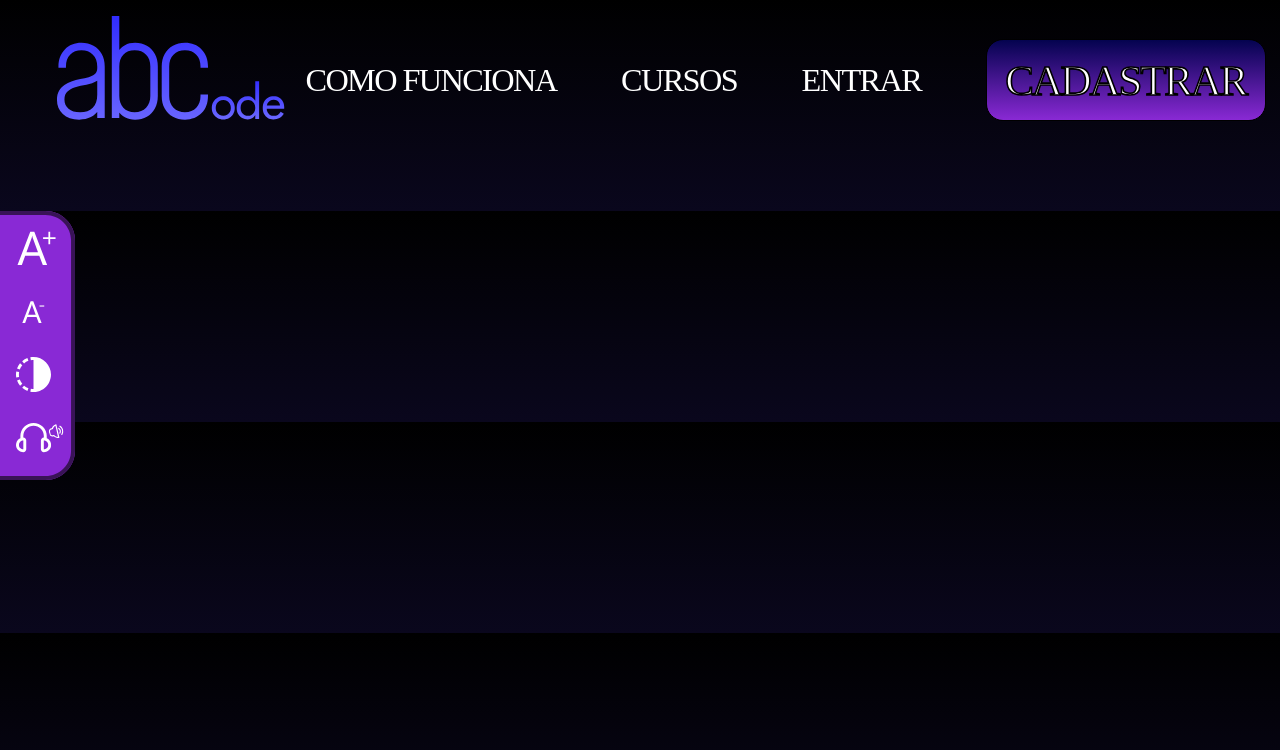
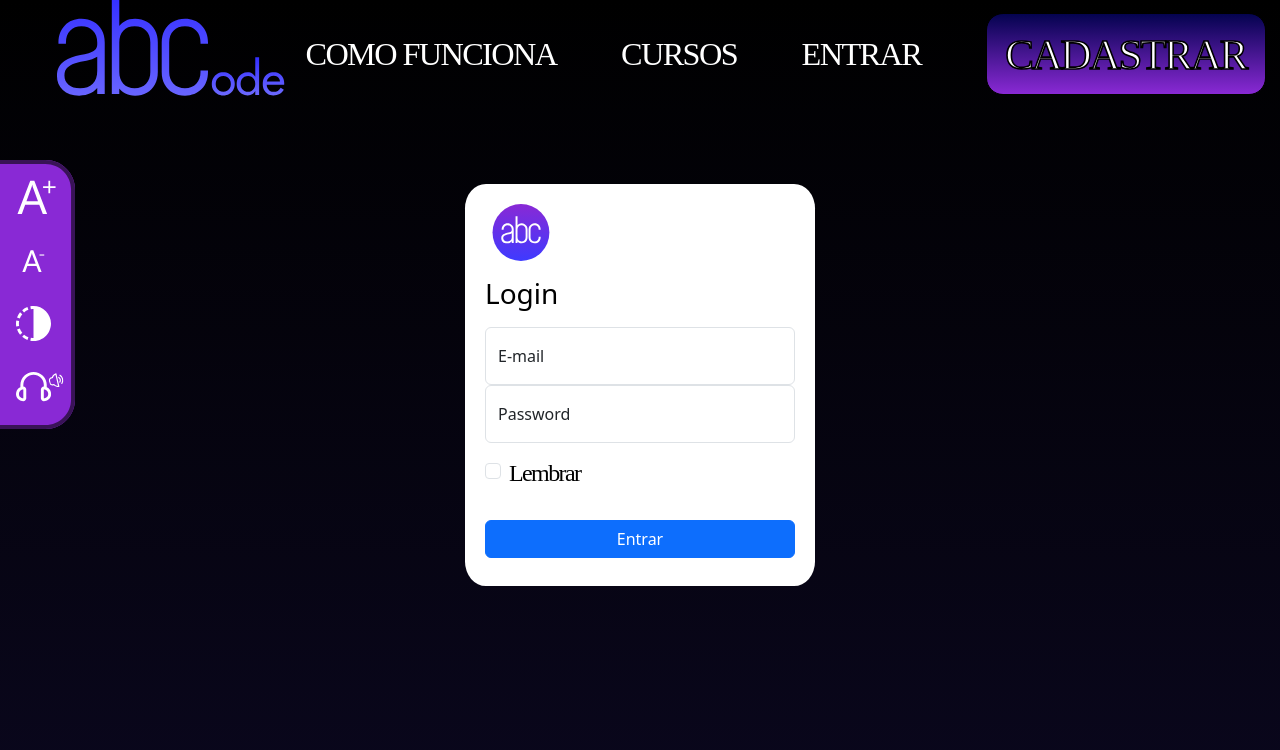
Before and after one commit to fabiodfilho/abcode, a plain HTML site: page login.html in a window 1280 px wide. Drawn offline with nearby package versions, Linux system fonts and the light colour scheme; a web font is replaced by a local one.

Commit message:
Adicionando formulário de login (html e css)

```diff
--- a/css/global.css
+++ b/css/global.css
@@ -5,6 +5,12 @@
     color: #fff;
   }
 
+  h3 {
+    font-family: Mohave;
+    font-size: 32.3px;
+    letter-spacing: -1.61px;
+    color: #fff;
+  }
   body {
     background-image: linear-gradient(to bottom, #000, #0a071d);
   }
--- /dev/null
+++ b/css/login.css
@@ -0,0 +1,15 @@
+html,body{
+    height: 100%;
+    }
+
+    .form-containerrr{
+    max-width: 350px;
+    padding: 1rem;
+    background-color: white; /* Define o fundo branco */
+    border-radius: 6%;       /* Define o raio da borda */
+    padding: 20px;
+    }
+
+.teste {
+    margin-right: 15px;
+}
--- a/login.html
+++ b/login.html
@@ -3,19 +3,22 @@
 <head>
     <meta charset="UTF-8">
     <meta name="viewport" content="width=device-width, initial-scale=1.0">
-    <title>ABCode | Java</title>
-    <link rel="stylesheet" href="/css/style.css">
-    <link rel="stylesheet" href="/css/reset.css">
-    <link rel="stylesheet" href="/css/global.css">
+    <title>ABCode | login</title>
+    <link rel="stylesheet" href="css/reset.css">
+    <link rel="stylesheet" href="css/style.css">
+    <link rel="stylesheet" href="css/global.css">
+    <link rel="stylesheet" href="css/login.css">
+    <link href="https://cdn.jsdelivr.net/npm/bootstrap@5.3.3/dist/css/bootstrap.min.css" rel="stylesheet" integrity="sha384-QWTKZyjpPEjISv5WaRU9OFeRpok6YctnYmDr5pNlyT2bRjXh0JMhjY6hW+ALEwIH" crossorigin="anonymous">
     <link rel="preconnect" href="https://fonts.googleapis.com">
     <link rel="preconnect" href="https://fonts.gstatic.com" crossorigin>
+    <link rel="shortcut icon" type="imagex/png" href="images/logoblog.svg">
     <link href="https://fonts.googleapis.com/css2?family=Mohave:ital,wght@0,300..700;1,300..700&display=swap" rel="stylesheet">
 </head>
 <body>
     <main>
         <header class="header" id="header">
             <div class="logo_header">
-                <a href="/home.html"> <img src="/images/logoABC.svg" class="img_logo_header" alt="Logo ABCode"> </a>
+                <a href="/home.html"> <img src="images/logoABC.svg" class="img_logo_header" alt="Logo ABCode"> </a>
             </div>
             <div class="navigation_header">
                 <a href="/how-it-works.html">COMO FUNCIONA</a>
@@ -23,12 +26,50 @@
                 <a href="/login.html">ENTRAR</a>
                 <a href="#" class="ret_botao_navigation">CADASTRAR</a>
             </div>
+
         </header>
 
         <img src="/images/barra_acessibilidade.svg" class="Group-26">
 
 
 
+        <section class="d-flex align-items-center py-4">
+            <div class="w-100 m-auto form-containerrr">
+                <form>
+                    <img src="images/logoblog.svg" class="mb-3 teste" width="72px" height="57px">
+                    <h1 class="h3 mb-3 fw-normal text-black">Login</h1>
+                    <div class="form-floating">
+
+                        <input type="email" class="form-control"
+                        id="floatingInput" placeholder="seu-email@gmail.com">
+                        <label for="floatingInput">E-mail</label>
+                        </div>
+
+                        <div class="form-floating">
+
+                        <input type="password" class="form-control"
+
+                        id="floatingInput" placeholder="senha">
+
+                        <label for="floatingInput">Password</label>
+                        </div>
+                        <div class="form-check text-start my-3">
+
+                            <input type="checkbox" class="form-check-input"
+
+                            id="flexCheckDefault">
+
+                            <label class="form-check-label"
+
+                            for="flexCheckDefault"><h3 class="h4 mb-1 fw-normal text-black">Lembrar</h3>
+
+                            </div>
+                            <button class="btn btn-primary w-100 my-2">Entrar</button>
+                </form>
+            </div>
+        </section>
+
+
     </main>
 </body>
 </html>
```
